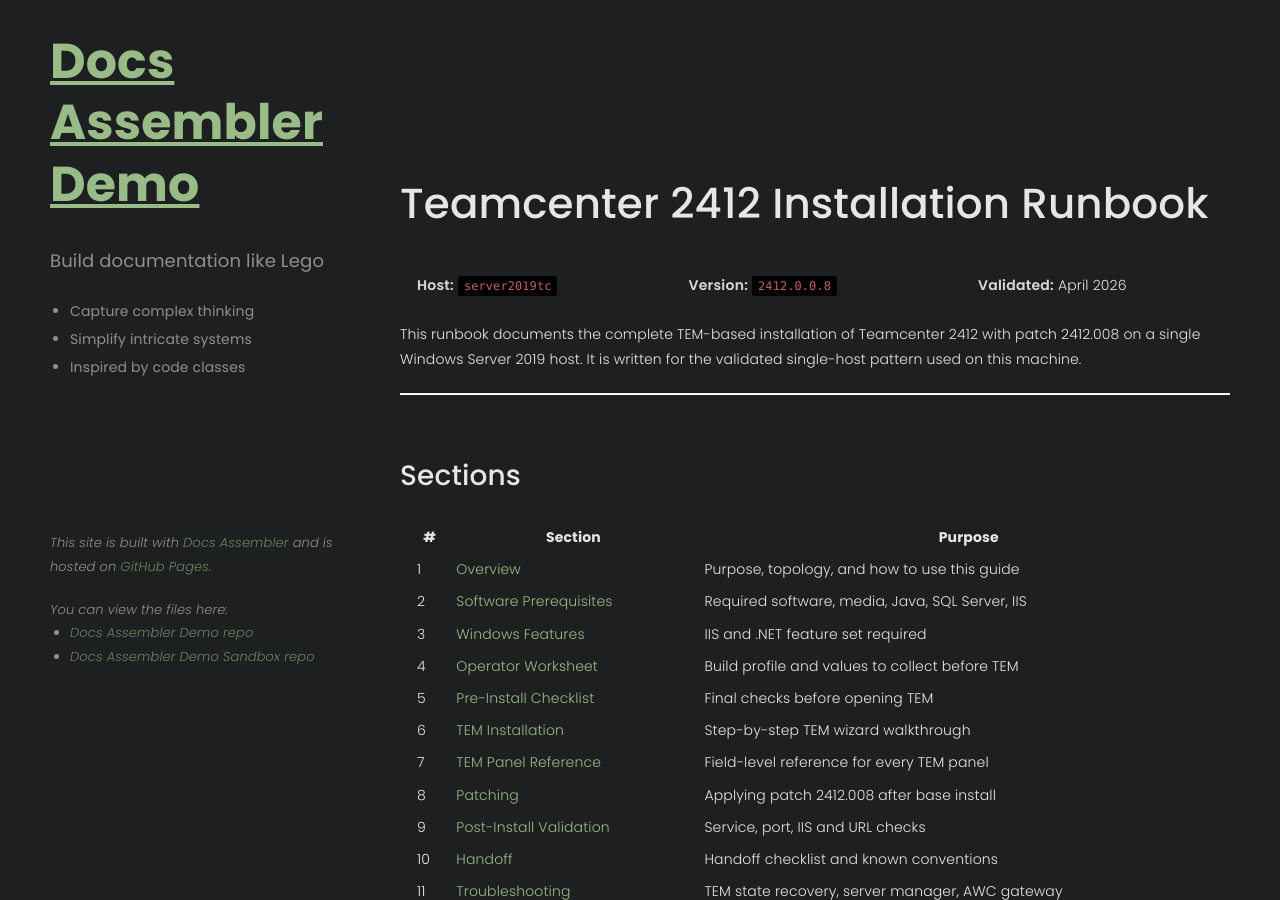
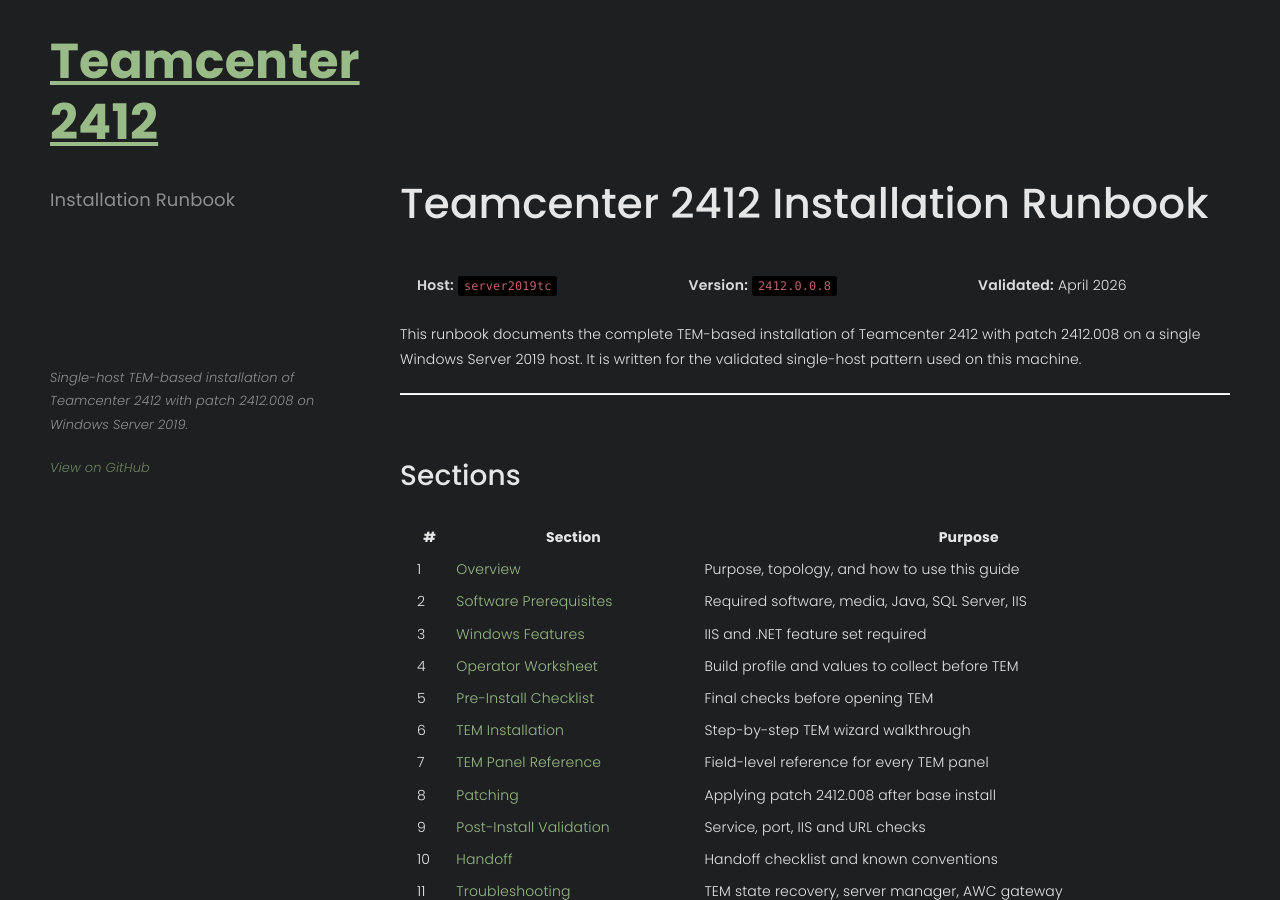
Before and after one commit to gitcak/TC_Runbook, a Jekyll site: the page built from docs/index.md, in a window 1280 px wide and 900 px high. Built offline with Jekyll 4.4.1, drawn with Linux system fonts in a browser that asks for light colours.

Commit message:
Replace demo sidebar branding with Teamcenter 2412 runbook identity
Co-Authored-By: Claude Sonnet 4.6 <noreply@anthropic.com>

```diff
--- a/docs/_includes/sidebarShort.html
+++ b/docs/_includes/sidebarShort.html
@@ -1,29 +1,16 @@
 <aside class="sidebar" id="sidebar">
     <div class="sidebar-about">
         <h1>
-            <a href="https://marketplace.visualstudio.com/items?itemName=netoftrees.documentation-assembler">
-                Docs Assembler Demo
+            <a href="{{ site.baseurl }}/">
+                Teamcenter 2412
             </a>
         </h1>
-        <h4>Build documentation like Lego</h4>
-        <ul>
-            <li>Capture complex thinking</li>
-            <li>Simplify intricate systems</li>
-            <li>Inspired by code classes</li>
-        </ul>
+        <h4>Installation Runbook</h4>
         <div class="sidebar-about-notes">
-            <p>This site is built with
-                <a href="https://marketplace.visualstudio.com/items?itemName=netoftrees.documentation-assembler">Docs
-                    Assembler</a>
-                and is hosted on
-                <a href="https://docs.github.com/en/pages">GitHub Pages</a>.
+            <p>Single-host TEM-based installation of Teamcenter 2412 with patch 2412.008 on Windows Server 2019.</p>
+            <p>
+                <a href="https://github.com/gitcak/TC_Runbook">View on GitHub</a>
             </p>
-            <h6>You can view the files here:</h6>
-            <ul>
-                <li><a href="https://github.com/CompositeFlows/DocsAssemblerDemo">Docs Assembler Demo repo</a></li>
-                <li><a href="https://github.com/CompositeFlows/DocsAssemblerDemoSandbox">Docs Assembler Demo Sandbox
-                    repo</a></li>
-            </ul>
         </div>
     </div>
 </aside>
```
